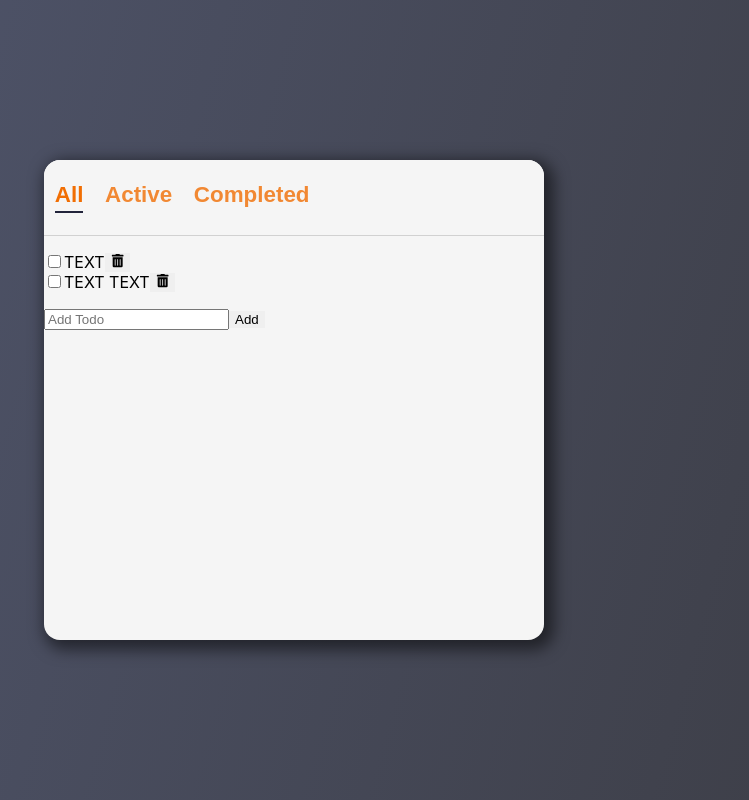
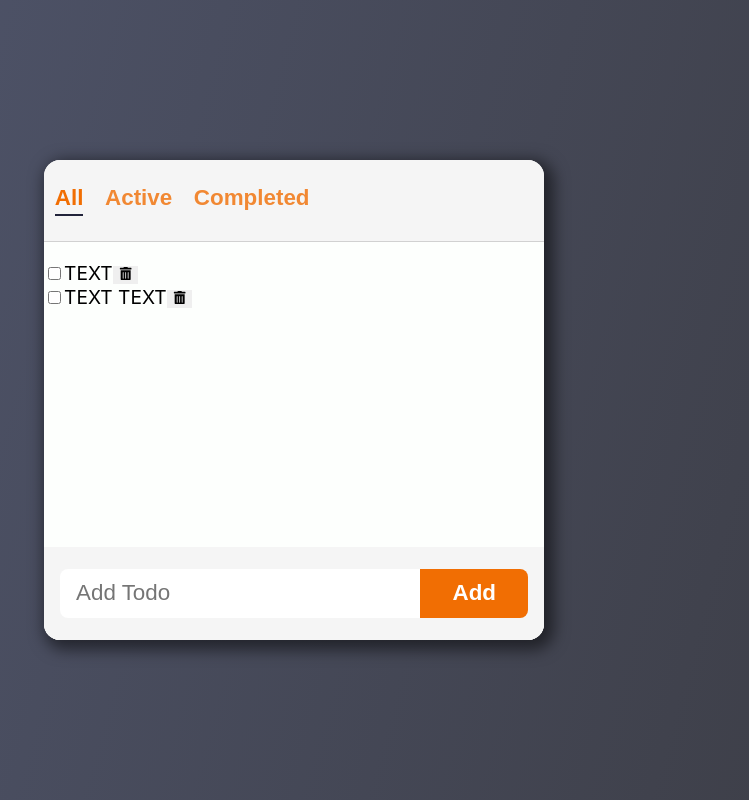
Before and after one commit to junghyun-josh-kim/react-todo, a React (Create React App) app: page / in a window 1280 px wide. Shown: the whole page, without its empty margins (346-1095 px from the left). Built offline with nearby package versions, Linux system fonts and the light colour scheme.

Commit message:
CSS: List

```diff
--- a/src/components/AddTodo/AddTodo.jsx
+++ b/src/components/AddTodo/AddTodo.jsx
@@ -1,5 +1,6 @@
 import { useState } from 'react';
 import { v4 as uuidv4 } from 'uuid';
+import styles from './AddTodo.module.css';
 
 function AddTodo({ onAdd }) {
   const [text, setText] = useState('');
@@ -13,14 +14,15 @@
     setText('');
   };
   return (
-    <form onSubmit={handleSubmit}>
+    <form className={styles.form} onSubmit={handleSubmit}>
       <input
+        className={styles.input}
         type='text'
         placeholder='Add Todo'
         value={text}
         onChange={handleChange}
       />
-      <button>Add</button>
+      <button className={styles.button}>Add</button>
     </form>
   );
 }
--- /dev/null
+++ b/src/components/AddTodo/AddTodo.module.css
@@ -0,0 +1,31 @@
+.form {
+  width: 100%;
+  display: flex;
+  padding: 1.4rem 1rem;
+  background-color: var(--color-bg-dark);
+}
+
+.input {
+  flex: 1 0 auto;
+  font-size: 1.4rem;
+  padding: 0.7rem 1rem;
+  border: none;
+  outline: none;
+  border-top-left-radius: 8px;
+  border-bottom-left-radius: 8px;
+}
+
+.button {
+  cursor: pointer;
+  background-color: var(--color-accent);
+  color: var(--color-white);
+  font-weight: bold;
+  font-size: 1.4rem;
+  padding: 0 2rem;
+  border-top-right-radius: 8px;
+  border-bottom-right-radius: 8px;
+}
+
+.button:hover {
+  filter: brightness(120%);
+}
--- a/src/components/TodoList/TodoList.jsx
+++ b/src/components/TodoList/TodoList.jsx
@@ -1,6 +1,7 @@
 import { useState } from 'react';
 import AddTodo from '../AddTodo/AddTodo';
 import Todo from '../Todo/Todo';
+import styles from './TodoList.module.css';
 
 function TodoList({ filter }) {
   const [todos, setTodos] = useState([
@@ -15,8 +16,8 @@
   const filtered = getFilteredItems(todos, filter);
 
   return (
-    <section>
-      <ul>
+    <section className={styles.container}>
+      <ul className={styles.list}>
         {filtered.map((item) => (
           <Todo
             key={item.id}
--- /dev/null
+++ b/src/components/TodoList/TodoList.module.css
@@ -0,0 +1,11 @@
+.container {
+  height: 100%;
+  display: flex;
+  flex-direction: column;
+  background-color: var(--color-bg);
+}
+
+.list {
+  flex: 1 1 auto;
+  overflow-y: auto;
+}
--- a/src/index.css
+++ b/src/index.css
@@ -1,4 +1,5 @@
 :root {
+  --color-white: white;
   --color-bg-dark: #f5f5f5;
   --color-bg: #fdfffd;
   --color-grey: #d1d1d1;
@@ -18,6 +19,7 @@
   display: flex;
   justify-content: center;
   align-items: center;
+  font-size: 1.2rem;
   background: rgb(81, 87, 111);
   background: linear-gradient(
     105deg,
@@ -44,6 +46,10 @@
     monospace;
 }
 
+* {
+  box-sizing: border-box;
+}
+
 ul {
   list-style: none;
   padding-left: 0;
```
